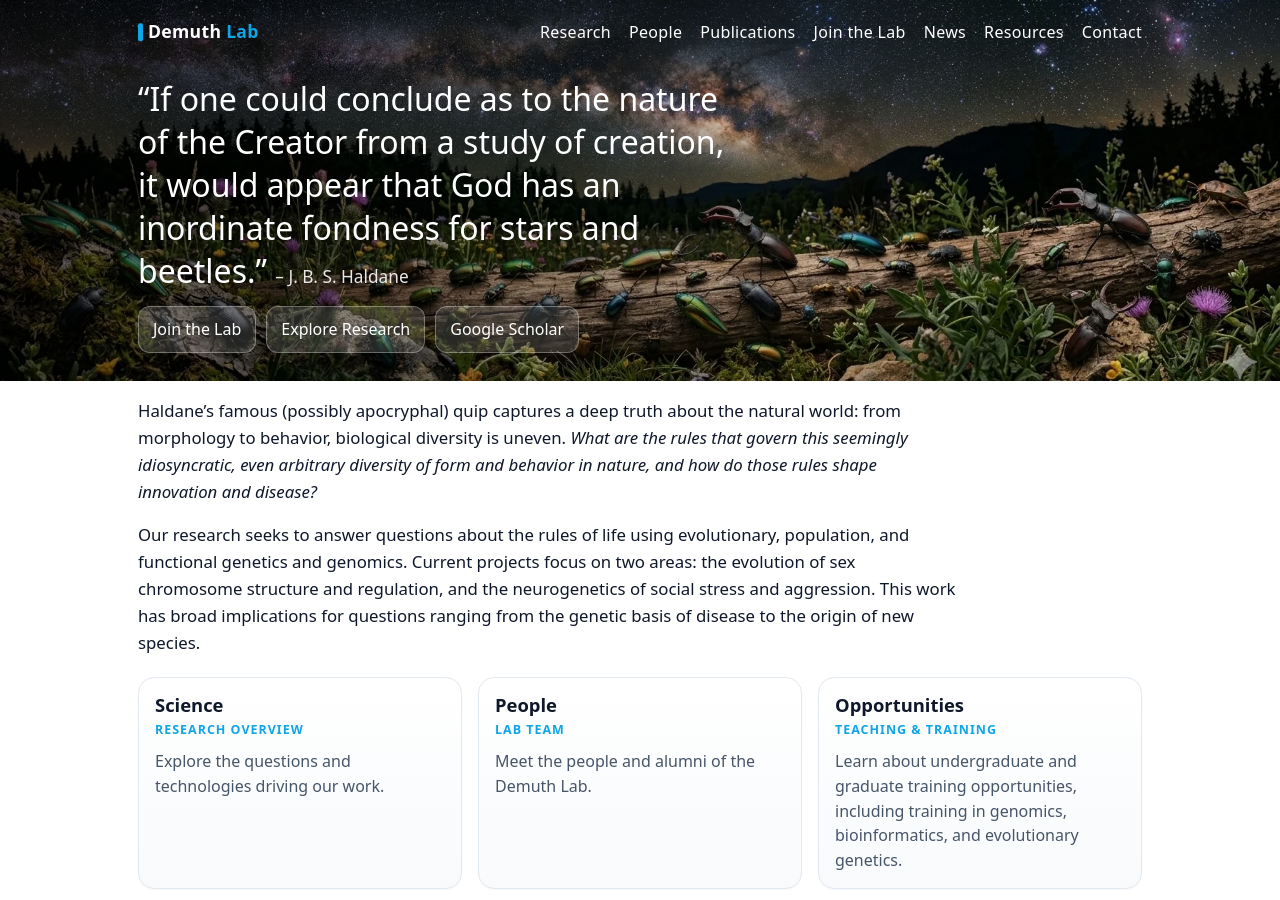
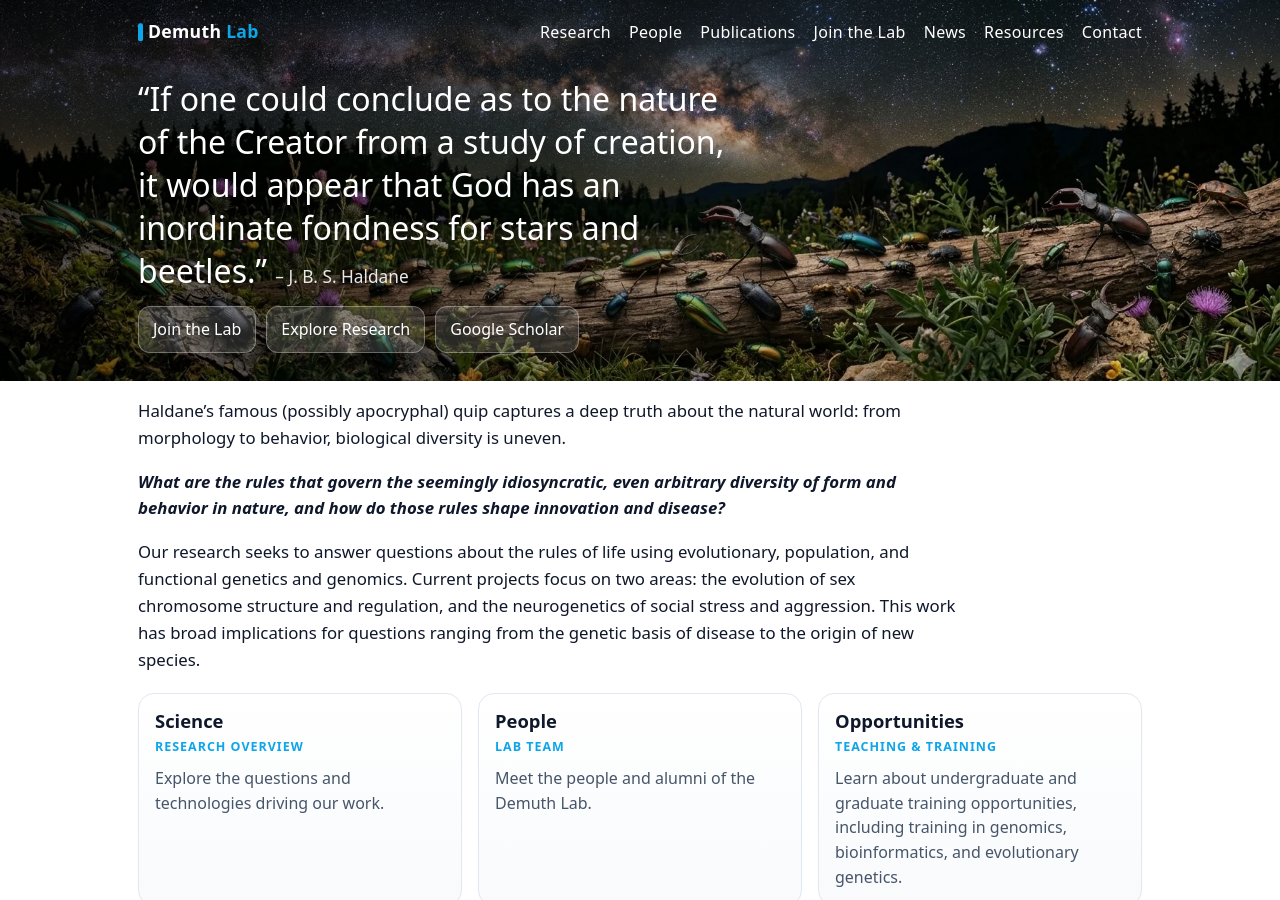
Before and after one commit to demuth-lab/demuth-lab.github.io, a Jekyll site: the page built from index.md, in a window 1280 px wide and 900 px high. Built offline with Jekyll 4.4.1, drawn with Linux system fonts in a browser that asks for light colours.

Commit message:
Update index.md

```diff
--- a/index.md
+++ b/index.md
@@ -24,7 +24,9 @@ show_title: false
 </section>
 
 <div class="research-intro">
-<p>Haldane’s famous (possibly apocryphal) quip captures a deep truth about the natural world: from morphology to behavior, biological diversity is uneven. <em>What are the rules that govern this seemingly idiosyncratic, even arbitrary diversity of form and behavior in nature, and how do those rules shape innovation and disease?</em></p>
+<p>Haldane’s famous (possibly apocryphal) quip captures a deep truth about the natural world: from morphology to behavior, biological diversity is uneven. </p>
+
+<p><em><strong>What are the rules that govern the seemingly idiosyncratic, even arbitrary diversity of form and behavior in nature, and how do those rules shape innovation and disease?</strong></em></p>
 
 <p>Our research seeks to answer questions about the rules of life using evolutionary, population, and functional genetics and genomics. Current projects focus on two areas: the evolution of sex chromosome structure and regulation, and the neurogenetics of social stress and aggression. This work has broad implications for questions ranging from the genetic basis of disease to the origin of new species.
 </p>
```
